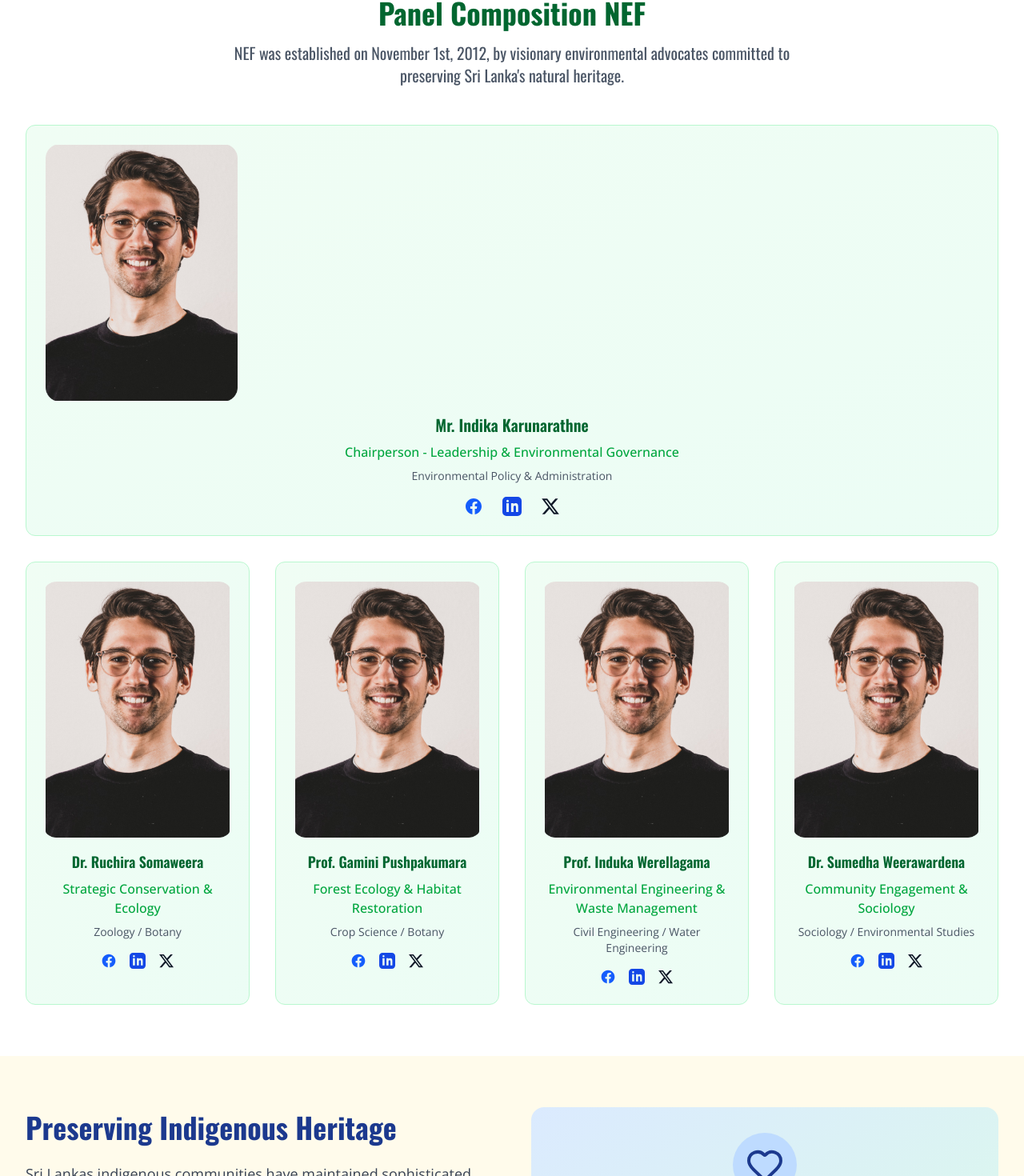
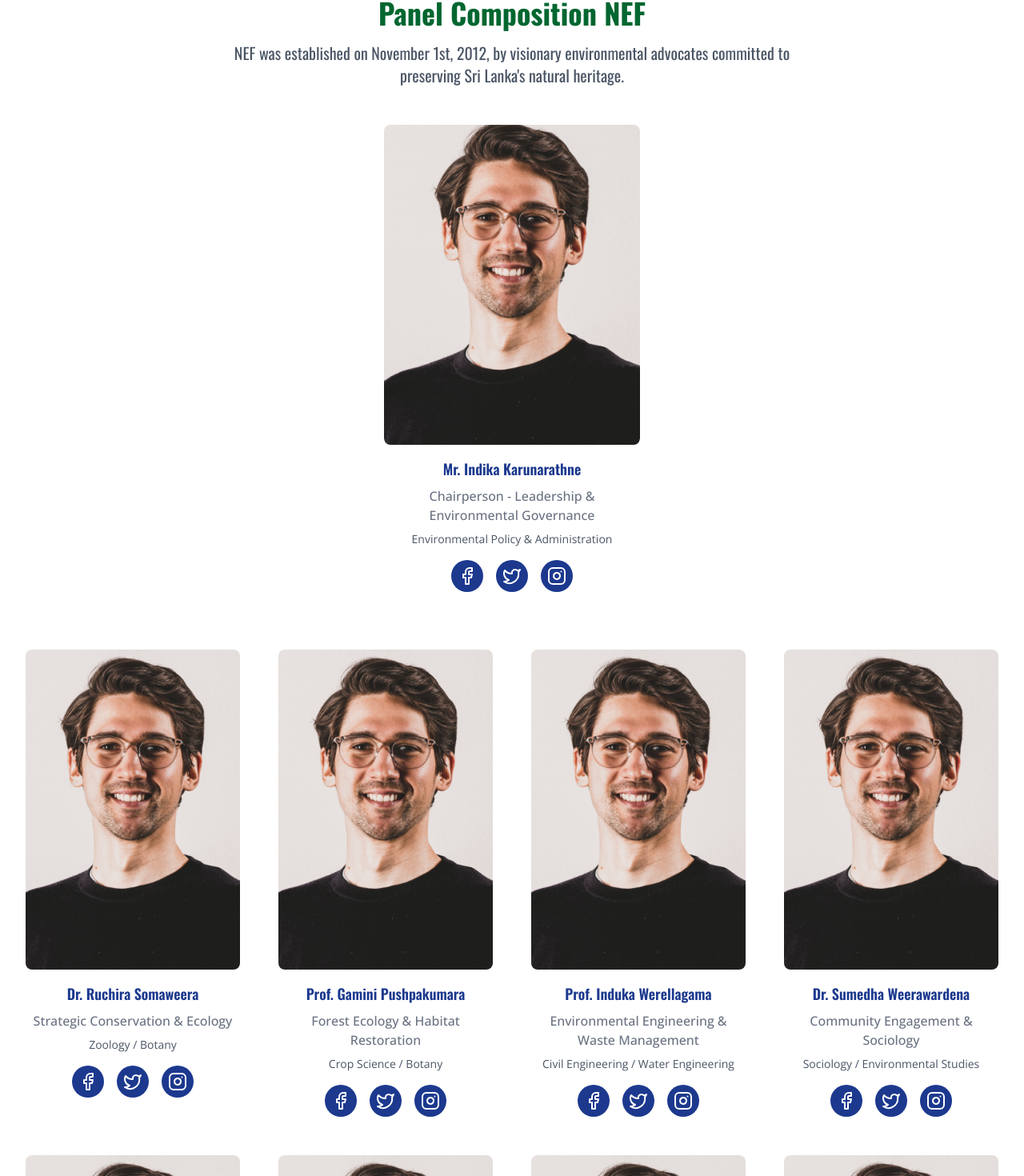
Before and after one commit to kin-lgtm/nef-website, a Next.js app: page /about in a window 1280 px wide. Shown: the part 2440-3910 px from the top of the page at 80% size. Built offline with nearby package versions, Linux system fonts and the light colour scheme.

Commit message:
update the panel section

```diff
--- a/src/app/about/page.tsx
+++ b/src/app/about/page.tsx
@@ -15,7 +15,7 @@ import {
   TreePine,
   Droplets,
   Mountain,
-
+Facebook, Twitter, Instagram,
   Lightbulb,
   Shield,
 
@@ -365,18 +365,18 @@ const AboutPage = () => {
         NEF was established on November 1st, 2012, by visionary environmental advocates committed to preserving Sri Lanka&apos;s natural heritage.
       </h5>
     </div>
-    <div className="grid grid-cols-1 md:grid-cols-3 gap-8">
-      {/* Top Row: Chairperson (full width on mobile, spans all on desktop) */}
-      {panelMembers.filter(member => member.isChairperson).map((member, index) => (
-        <div key={index} className="md:col-span-3"> {/* Full width */}
-          <div className="bg-gradient-to-br from-green-50 to-emerald-50 p-6 rounded-xl border border-green-200">
+    <div className="grid grid-cols-1 md:grid-cols-1 gap-8"> {/* Single column for chairperson */}
+      {/* First Row: Chairperson (centered) */}
+      {panelMembers.filter(member => member.role === "Chairperson").map((member, index) => (
+        <div key={index} className="mx-auto max-w-xs"> {/* Centered with max width */}
+          <div className="">
             <div className="text-center">
-              <div className="w-60 h-80 overflow-hidden rounded-lg mb-4">
+              <div className="w-full h-100 overflow-hidden rounded-lg mb-4">
                 <Image
                   src={member.image}
                   alt={`${member.name}&apos;s profile`}
-                  width={400} // Wider for chairperson
-                  height={600} // 16:10 aspect ratio for rectangle
+                  width={300}
+                  height={600} // 1:2 aspect ratio for consistency with core members
                   className="object-cover w-full h-full"
                   onError={(e) => {
                     const target = e.target as HTMLImageElement;
@@ -384,24 +384,18 @@ const AboutPage = () => {
                   }}
                 />
               </div>
-              <h3 className="text-xl font-semibold text-green-800 mb-2">{member.name}</h3>
-              <p className="text-green-600 font-medium mb-2">{member.role} - {member.expertise}</p>
+              <h3 className="text-lg font-semibold text-blue-900 mb-2">{member.name}</h3>
+              <p className="text-gray-500 font-medium mb-2">{member.role} - {member.expertise}</p>
               <p className="text-sm text-gray-600 mb-4">{member.department}</p>
-              <div className="flex justify-center space-x-6 mt-4"> {/* Larger spacing for chairperson */}
-                <a href={member.facebook} target="_blank" rel="noopener noreferrer" className="text-blue-600 hover:text-blue-800 transition-colors">
-                  <svg className="h-6 w-6" fill="currentColor" viewBox="0 0 24 24">
-                    <path fillRule="evenodd" d="M22 12c0-5.523-4.477-10-10-10S2 6.477 2 12c0 4.991 3.657 9.128 8.438 9.878v-6.987h-2.54V12h2.54V9.797c0-2.506 1.492-3.89 3.777-3.89 1.094 0 2.238.195 2.238.195v2.46h-1.26c-1.243 0-1.63.771-1.63 1.562V12h2.773l-.443 2.89h-2.33v6.988C18.343 21.128 22 16.991 22 12z" clipRule="evenodd" />
-                  </svg>
+              <div className="flex justify-center space-x-4 mt-4">
+                <a href={member.facebook} target="_blank" rel="noopener noreferrer" className="bg-blue-900 p-2 rounded-full hover:bg-green-600 transition-colors">
+    <Facebook className="h-6 w-6 text-white" />
   </a>
-                <a href={member.linkedin} target="_blank" rel="noopener noreferrer" className="text-blue-700 hover:text-blue-900 transition-colors">
-                  <svg className="h-6 w-6" fill="currentColor" viewBox="0 0 24 24">
-                    <path d="M19 0H5a5 5 0 00-5 5v14a5 5 0 005 5h14a5 5 0 005-5V5a5 5 0 00-5-5zM8 19H5V8h3v11zM6.5 6.732a1.5 1.5 0 110-3 1.5 1.5 0 010 3zM20 19h-3v-5.634c0-1.032-.02-2.358-1.438-2.358-1.438 0-1.658 1.122-1.658 2.28V19h-3V8h3v1.367c.472-.895 1.313-1.368 2.529-1.368 2.766 0 3.279 1.821 3.279 4.19V19z" />
-                  </svg>
+  <a href={member.linkedin} target="_blank" rel="noopener noreferrer" className="bg-blue-900 p-2 rounded-full hover:bg-green-600 transition-colors">
+    <Twitter className="h-6 w-6 text-white" />
   </a>
-                <a href={member.x} target="_blank" rel="noopener noreferrer" className="text-gray-900 hover:text-gray-700 transition-colors">
-                  <svg className="h-6 w-6" fill="currentColor" viewBox="0 0 24 24">
-                    <path d="M18.244 2.25h3.308l-7.227 8.26 8.502 11.24H16.17l-5.214-6.817L4.99 21.75H1.68l7.73-8.835L1.254 2.25H8.08l4.713 6.231zm-1.161 17.52h1.833L7.084 4.126H5.117z" />
-                  </svg>
+  <a href={member.x} target="_blank" rel="noopener noreferrer" className="bg-blue-900 p-2 rounded-full hover:bg-green-600 transition-colors">
+    <Instagram className="h-6 w-6 text-white" />
   </a>
               </div>
             </div>
@@ -409,17 +403,17 @@ const AboutPage = () => {
         </div>
       ))}
 
-      {/* Bottom Row: 4 Core Members */}
-      <div className="grid md:grid-cols-4 gap-8 md:col-span-3"> {/* 4 columns on desktop */}
-        {panelMembers.filter(member => member.role === "Core Member").slice(0, 4).map((member, index) => (
-          <div key={index} className="bg-gradient-to-br from-green-50 to-emerald-50 p-6 rounded-xl border border-green-200">
+      {/* Second and Third Rows: 8 Core Members (2 rows of 4) */}
+      <div className="mt-10 grid md:grid-cols-4 gap-12">
+        {panelMembers.filter(member => member.role === "Core Member").slice(0, 8).map((member, index) => (
+          <div key={index} className="">
             <div className="text-center">
-              <div className="w-full h-80 overflow-hidden rounded-lg mb-4"> {/* Slightly shorter for core members */}
+              <div className="w-full h-100 overflow-hidden rounded-lg mb-4">
                 <Image
                   src={member.image}
                   alt={`${member.name}&apos;s profile`}
                   width={300}
-                  height={600} // 3:2 aspect ratio
+                  height={600} // 1:2 aspect ratio
                   className="object-cover w-full h-full"
                   onError={(e) => {
                     const target = e.target as HTMLImageElement;
@@ -427,24 +421,18 @@ const AboutPage = () => {
                   }}
                 />
               </div>
-              <h3 className="text-lg font-semibold text-green-800 mb-2">{member.name}</h3>
-              <p className="text-green-600 font-medium mb-2">{member.expertise}</p>
+              <h3 className="text-lg font-semibold text-blue-900 mb-2">{member.name}</h3>
+              <p className="text-gray-500 font-medium mb-2">{member.expertise}</p>
               <p className="text-sm text-gray-600 mb-4">{member.department}</p>
               <div className="flex justify-center space-x-4 mt-4">
-                <a href={member.facebook} target="_blank" rel="noopener noreferrer" className="text-blue-600 hover:text-blue-800 transition-colors">
-                  <svg className="h-5 w-5" fill="currentColor" viewBox="0 0 24 24">
-                    <path fillRule="evenodd" d="M22 12c0-5.523-4.477-10-10-10S2 6.477 2 12c0 4.991 3.657 9.128 8.438 9.878v-6.987h-2.54V12h2.54V9.797c0-2.506 1.492-3.89 3.777-3.89 1.094 0 2.238.195 2.238.195v2.46h-1.26c-1.243 0-1.63.771-1.63 1.562V12h2.773l-.443 2.89h-2.33v6.988C18.343 21.128 22 16.991 22 12z" clipRule="evenodd" />
-                  </svg>
+                <a href={member.facebook} target="_blank" rel="noopener noreferrer" className="bg-blue-900 p-2 rounded-full hover:bg-green-600 transition-colors">
+    <Facebook className="h-6 w-6 text-white" />
   </a>
-                <a href={member.linkedin} target="_blank" rel="noopener noreferrer" className="text-blue-700 hover:text-blue-900 transition-colors">
-                  <svg className="h-5 w-5" fill="currentColor" viewBox="0 0 24 24">
-                    <path d="M19 0H5a5 5 0 00-5 5v14a5 5 0 005 5h14a5 5 0 005-5V5a5 5 0 00-5-5zM8 19H5V8h3v11zM6.5 6.732a1.5 1.5 0 110-3 1.5 1.5 0 010 3zM20 19h-3v-5.634c0-1.032-.02-2.358-1.438-2.358-1.438 0-1.658 1.122-1.658 2.28V19h-3V8h3v1.367c.472-.895 1.313-1.368 2.529-1.368 2.766 0 3.279 1.821 3.279 4.19V19z" />
-                  </svg>
+  <a href={member.linkedin} target="_blank" rel="noopener noreferrer" className="bg-blue-900 p-2 rounded-full hover:bg-green-600 transition-colors">
+    <Twitter className="h-6 w-6 text-white" />
   </a>
-                <a href={member.x} target="_blank" rel="noopener noreferrer" className="text-gray-900 hover:text-gray-700 transition-colors">
-                  <svg className="h-5 w-5" fill="currentColor" viewBox="0 0 24 24">
-                    <path d="M18.244 2.25h3.308l-7.227 8.26 8.502 11.24H16.17l-5.214-6.817L4.99 21.75H1.68l7.73-8.835L1.254 2.25H8.08l4.713 6.231zm-1.161 17.52h1.833L7.084 4.126H5.117z" />
-                  </svg>
+  <a href={member.x} target="_blank" rel="noopener noreferrer" className="bg-blue-900 p-2 rounded-full hover:bg-green-600 transition-colors">
+    <Instagram className="h-6 w-6 text-white" />
   </a>
               </div>
             </div>
```
Lines whose indentation alone changed are shown as unchanged.
